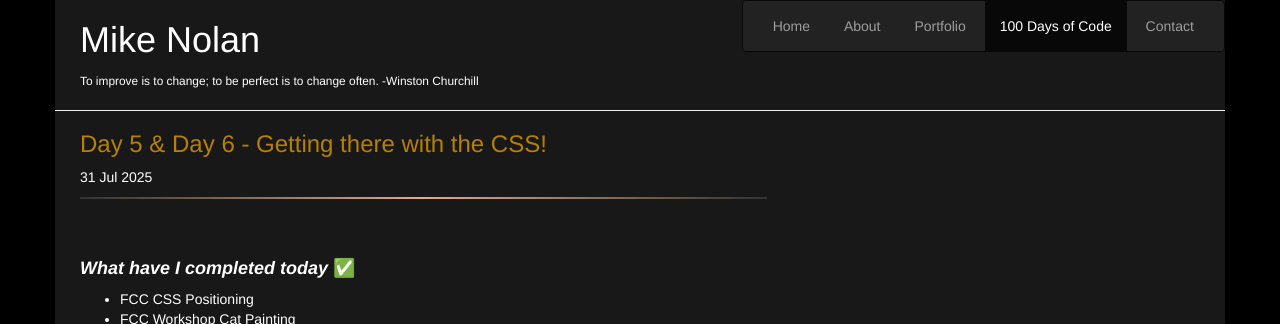
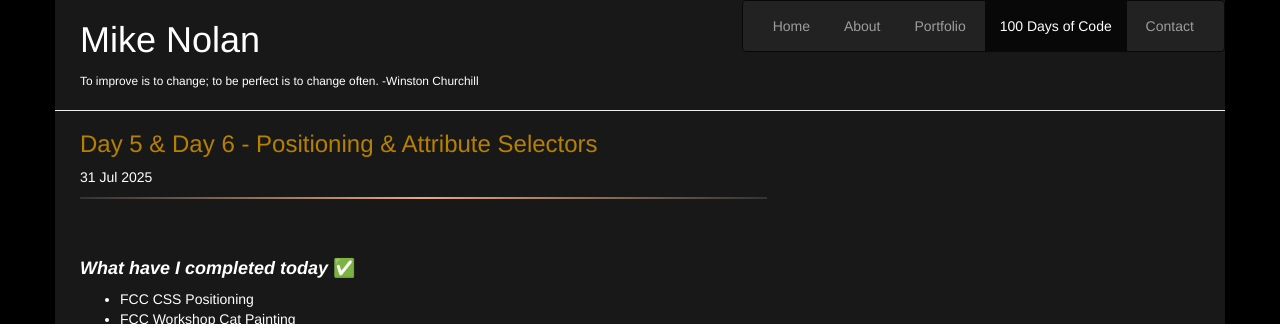
Before and after one commit to mikechristopher/100daysofcode, a Jekyll site: the page built from _posts/2025-07-31-More_CSS_Day5_Day6.md, in a window 1280 px wide. Shown: the top 324 px of the page. Built offline with Jekyll 4.4.1, drawn with Linux system fonts in a browser that asks for light colours; nearby versions of some CDN libraries; emoji names are drawn with the system emoji font.

Commit message:
update title

```diff
--- a/_posts/2025-07-31-More_CSS_Day5_Day6.md
+++ b/_posts/2025-07-31-More_CSS_Day5_Day6.md
@@ -1,6 +1,6 @@
 ---
 layout: post
-title: "Day 5 & Day 6 - Getting there with the CSS!"
+title: "Day 5 & Day 6 - Positioning & Attribute Selectors"
 date: 2025-07-31
 ---
 
```
